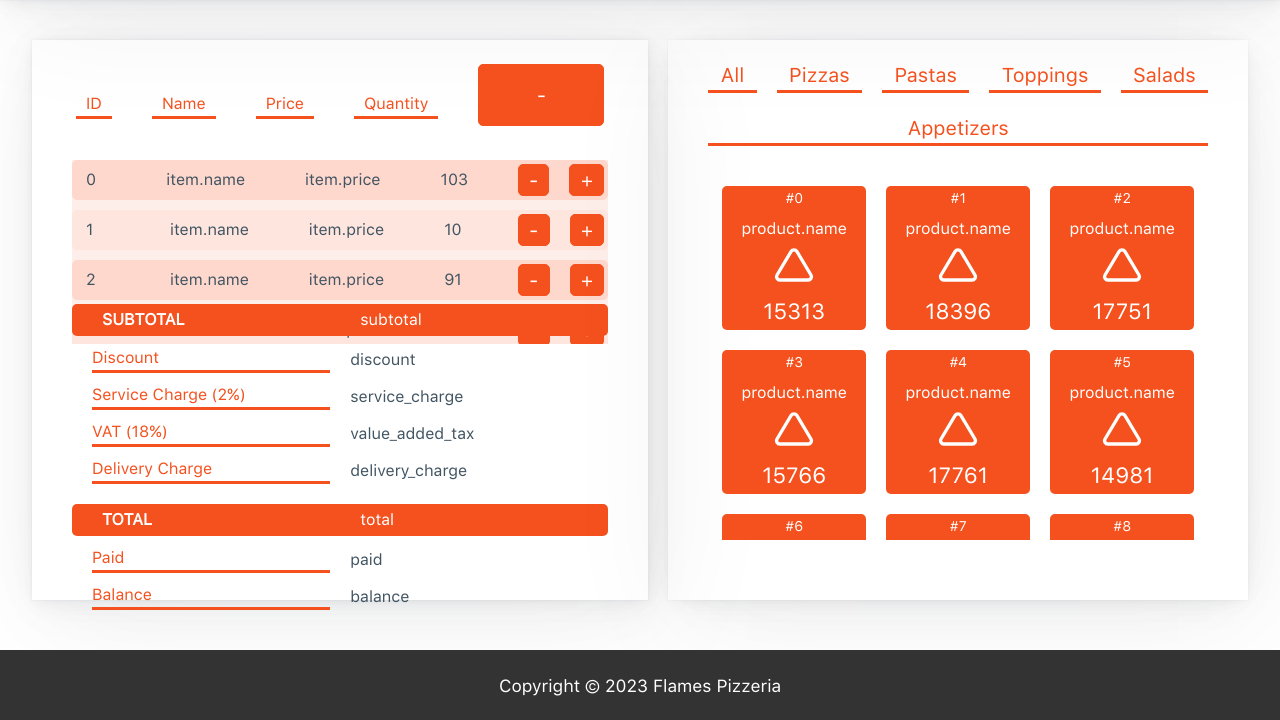
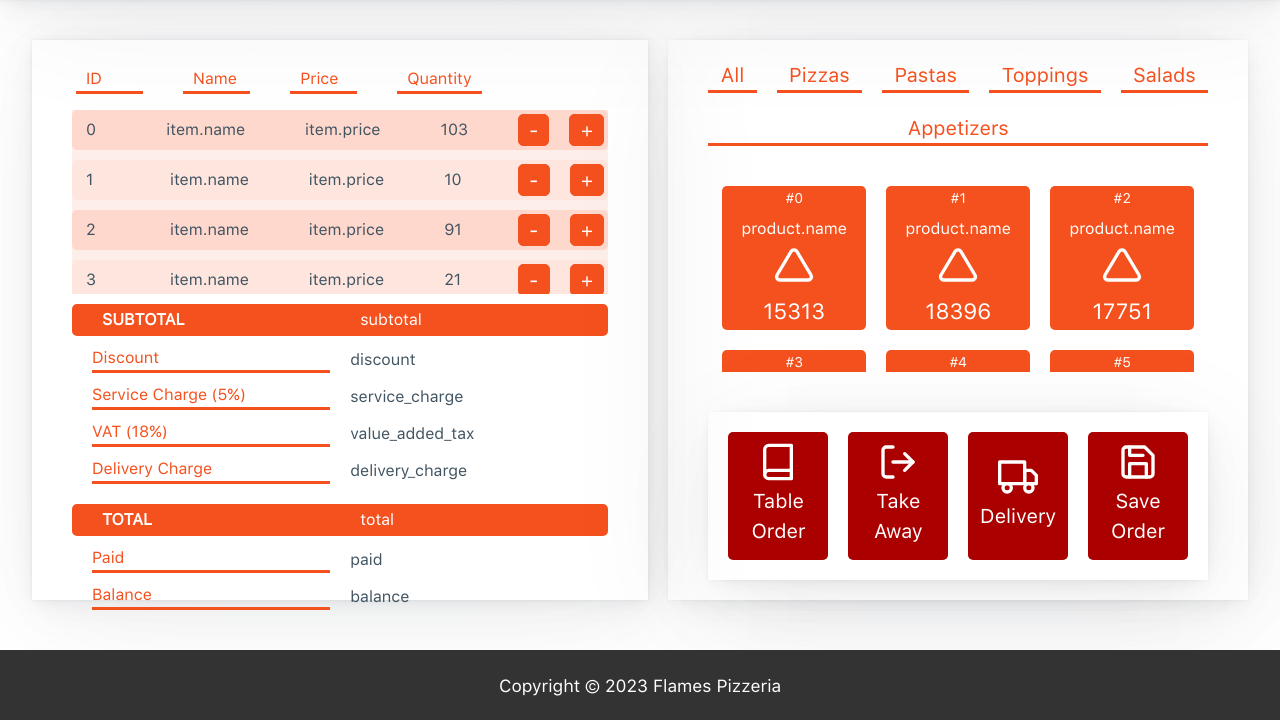
Before and after one commit to sachintha180/flames-pos, a Flask app: page /billing in a window 1280 px wide. Shown: the part 80-800 px from the top of the page. Run offline with Flask 3, Linux system fonts and the light colour scheme; the visitor is signed in with stand-in values (Sample User, id 1).

Commit message:
Update billing.html and manage.html templates with bill and product sections: :

```diff
--- a/templates/billing.html
+++ b/templates/billing.html
@@ -10,14 +10,15 @@
 
 {% block main %}
 <section id="billing" class="container">
-    <section id="bill" class="container">
+    <section id="bill">
         <section id="items" class="container">
             <div id="item-header" class="item container">
                 <p class="id">ID</p>
                 <p class="name">Name</p>
                 <p class="price">Price</p>
                 <p class="quantity">Quantity</p>
-                <button type="button" class="remove" name="remove">-</button>
+                <button type="button" class="quantity-btn" name="remove">-</button>
+                <button type="button" class="quantity-btn" name="add">-</button>
             </div>
             <section id="item-rows">
             </section>
@@ -32,7 +33,7 @@
                 <p id="discount">discount</p>
             </div>
             <div class="total-row item">
-                <p class="item-label">Service Charge (2%)</p>
+                <p class="item-label">Service Charge (5%)</p>
                 <p id="service_charge">service_charge</p>
             </div>
             <div class="total-row item">
@@ -57,13 +58,24 @@
             </div>
         </section>
     </section>
-    <section id="products" class="container">
+    <section id="products">
         <div id="product-header" class="item container">
+            {% for category in categories %}
+            <p class="category category-{{ loop.index - 1 }}">{{ category }}</p>
+            {% endfor %}
         </div>
         <section id="product-items">
+            {% for product in products %}
+            <div class="product category-{{ product.category_id }}">
+                <p class="id">#{{ product.id }}</p>
+                <p class="name">{{ product.name }}</p>
+                <img alt="{{ product.description }}" src="{{ url_for('static', filename='icons/triangle.svg') }}"
+                    height="100">
+                <p class="price">Rs. {{ product.price }}</p>
+            </div>
+            {% endfor %}
         </section>
-    </section>
-    <!-- <section id="control" class="container">
+        <div id="product-buttons" class="item container">
             <div id="table_order_btn">
                 <img alt="Table order icon" src="{{ url_for('static', filename='icons/table.svg') }}" height="100">
                 <p>Table Order</p>
@@ -80,6 +92,7 @@
                 <img alt="Save icon" src="{{ url_for('static', filename='icons/save.svg') }}" height="100">
                 <p>Save Order</p>
             </div>
-    </section> -->
+        </div>
+    </section>
 </section>
 {% endblock %}
--- a/templates/manage.html
+++ b/templates/manage.html
@@ -15,5 +15,6 @@
     <section id="form_btns" class="grid">
         <button type="button" id="add_owner" name="add_owner">Add New Owner</button>
         <button type="button" id="reset_db" name="reset_db">Reset Database</button>
+        <button type="button" id="fill_rnd" name="fill_rnd">Fill DB w/ Random Data</button>
     </section>
 </form>
```
Lines whose indentation alone changed are shown as unchanged.
